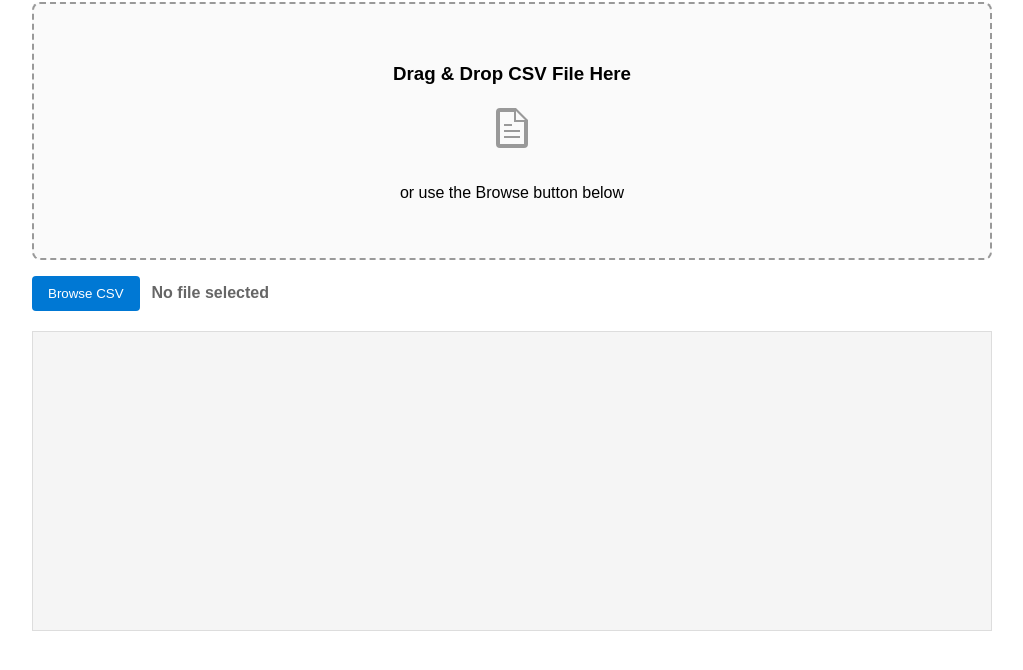
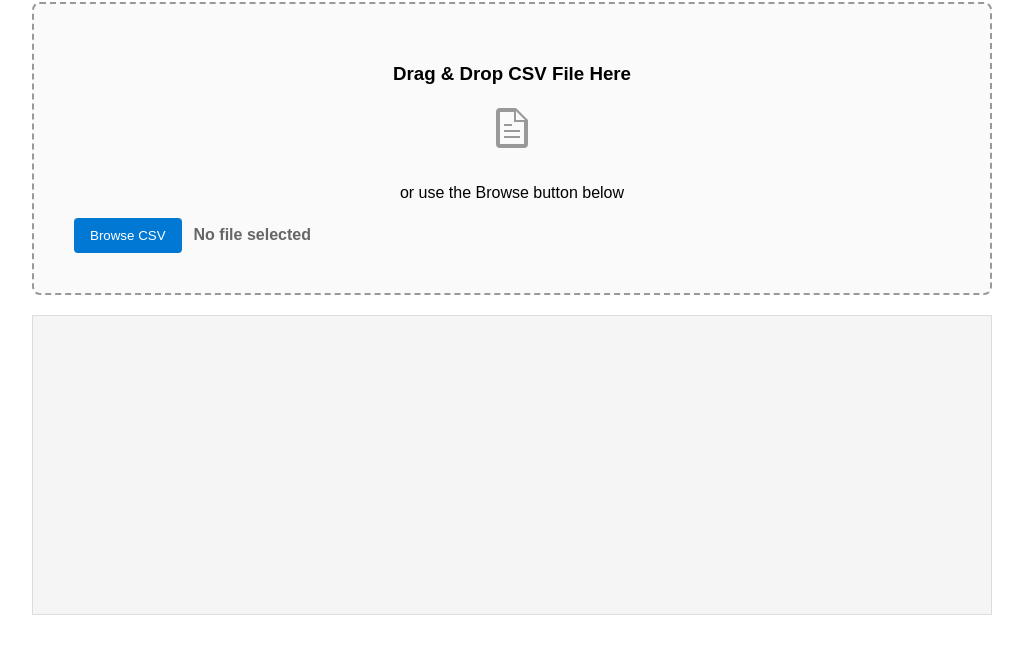
Before and after one commit to aidken/my_js_pkg, a plain HTML site: page csv_parser/csv_parser.html in a window 1280 px wide. Shown: the part 136-806 px from the top of the page, without its empty margins (128-1151 px from the left). Drawn offline with nearby package versions, Linux system fonts and the light colour scheme.

Commit message:
update to csv_parser.html.

```diff
--- a/csv_parser/csv_parser.html
+++ b/csv_parser/csv_parser.html
@@ -7,6 +7,7 @@
 
     <!-- PapaParse -->
     <script src="https://cdnjs.cloudflare.com/ajax/libs/PapaParse/5.4.1/papaparse.min.js"></script>
+    <script src="https://cdn.jsdelivr.net/npm/@js-temporal/polyfill@0.4.4/dist/index.umd.js"></script>
 
     <style>
         * {
@@ -98,23 +99,19 @@
             <path d="M8 13h8v1H8zm0 3h8v1H8zm0-6h4v1H8z" />
         </svg>
         <p>or use the Browse button below</p>
-    </div>
 
-    <div class="controls">
-        <input
-            type="file"
-            id="fileInput"
-            accept=".txt,.csv,text/csv"
-            hidden
-        >
+        <div class="controls">
+            <input type="file" id="fileInput" accept=".txt,.csv,text/csv" hidden>
 
-        <button id="browseBtn">
-            Browse CSV
-        </button>
+            <button id="browseBtn">
+                Browse CSV
+            </button>
 
-        <span id="fileName">
-            No file selected
-        </span>
+            <div id="fileName">
+                No file selected
+            </div>
+        </div>
+
     </div>
 
     <pre id="output"></pre>
@@ -132,6 +129,7 @@
 
                         complete: (results) => {
                             resolve(results.data);
+                            console.log(results.meta);
                         },
 
                         error: (error) => {
@@ -188,6 +186,7 @@
                 );
 
                 console.log("Generated JSON:", json);
+
             } catch (error) {
                 output.textContent =
                     `Error parsing CSV: ${error.message}`;
```
